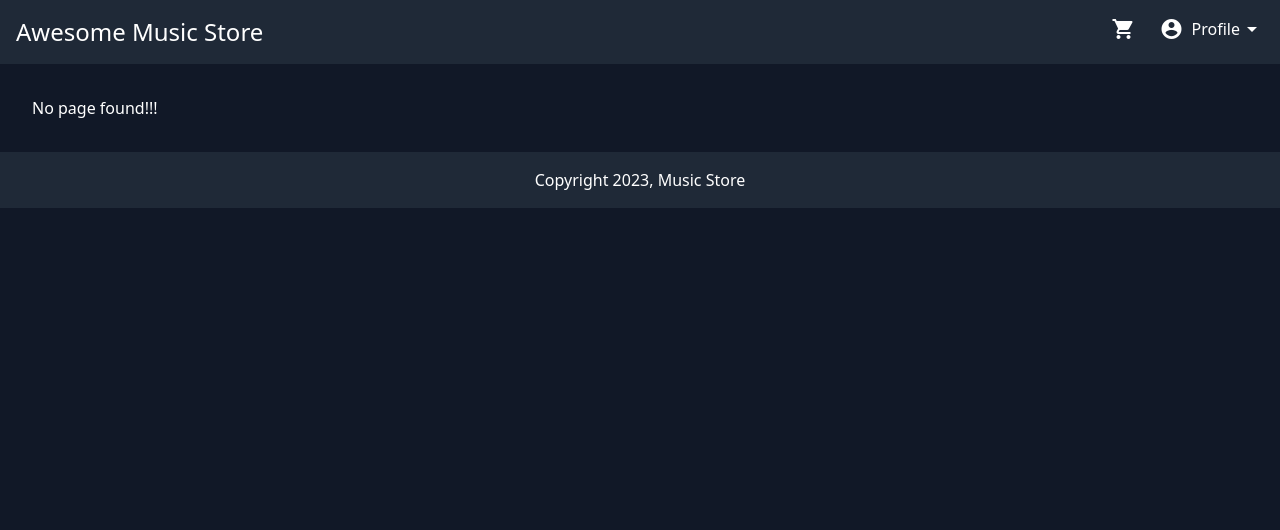
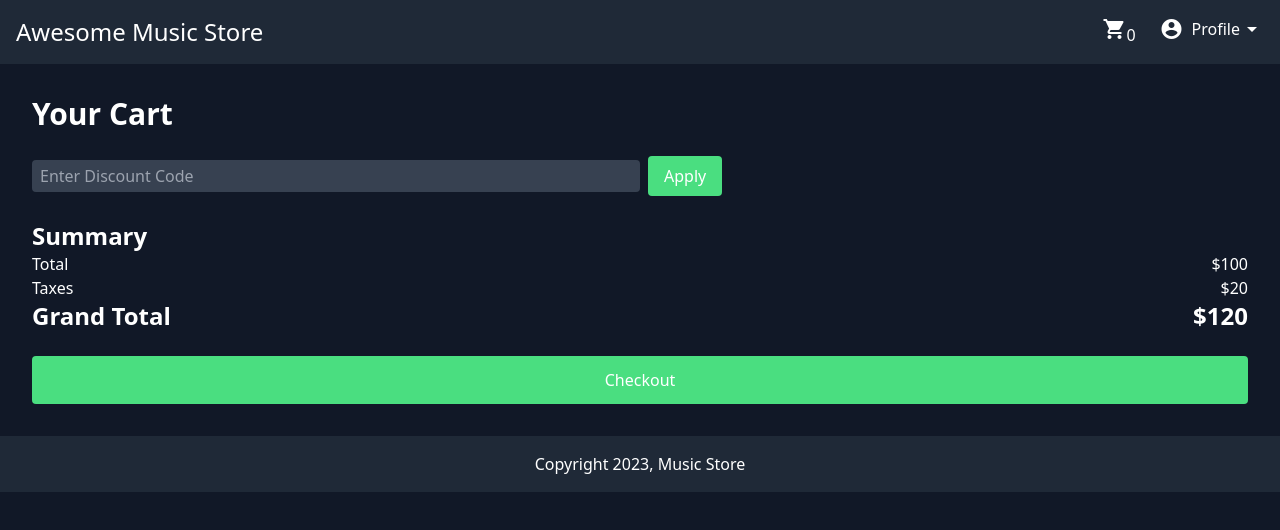
Before and after one commit to Ramzankhan123/reactlearning, a React (Vite) app: page /cart in a window 1280 px wide. Shown: the top 530 px of the page. Built offline with nearby package versions, Linux system fonts and the light colour scheme.

Commit message:
cart screen and remove cart implement

```diff
--- a/src/App.tsx
+++ b/src/App.tsx
@@ -6,6 +6,7 @@ import HomepageScreen from "./screens/homepage";
 import LoginpageScreen from "./screens/loginpage";
 import ErrorpageScreen from "./screens/errorpage";
 import AlbumDetailpageScreen from "./screens/album-detail-page";
+import CartpageScreen from "./screens/cartpage";
 
 function App() {
   return (
@@ -19,6 +20,7 @@ function App() {
           <Route path="/" element={<HomepageScreen />} />
           <Route path="/albums/:id" element={<AlbumDetailpageScreen />} />
           <Route path="/login" element={<LoginpageScreen />} />
+          <Route path="/cart" element={<CartpageScreen />} />
           <Route path="/404" element={<ErrorpageScreen show="404"/>} />
           <Route path="*" element={<ErrorpageScreen />} />
 
--- a/src/component/header/index.tsx
+++ b/src/component/header/index.tsx
@@ -1,6 +1,7 @@
 import { useState } from "react";
 import Menu from "./menu";
 import { Link } from "react-router-dom";
+import { useSelector } from "react-redux";
 
 // function abc(){}
 // const abc = function(){}
@@ -14,6 +15,10 @@ const Header = ({ title }: any) => {
 
   const [showMenu, setShowMenu] = useState(false);
 
+  const cartItems = useSelector((state) => {
+    return state?.cart?.items;
+  });
+
   const menuClickHandler = () => {
     setShowMenu(!showMenu);
   };
@@ -24,9 +29,10 @@ const Header = ({ title }: any) => {
         <Link to="/">{title}</Link>
       </h1>
       <div className="flex items-center">
-        <a href="#" className="mr-6">
+        <Link to="/cart" className="mr-6">
           <span className="material-icons">shopping_cart</span>
-        </a>
+          {cartItems.length}
+        </Link>
         <div className="relative inline-block text-left">
           <button type="button" className="inline-flex items-center">
             <span className="material-icons"> account_circle </span>
--- /dev/null
+++ b/src/screens/cartpage/index.tsx
@@ -0,0 +1,83 @@
+import { useDispatch, useSelector } from "react-redux";
+import { removeFromCart } from "../../store/slices/cart";
+
+const CartpageScreen = () => {
+  const dispatch = useDispatch();
+
+  const cartItems = useSelector((state) => {
+    return state?.cart?.items;
+  });
+
+  return (
+    <>
+      <h1 className="text-3xl font-bold mb-6">Your Cart</h1>
+
+      <div className="divide-y divide-gray-700">
+        {cartItems.length > 0 &&
+          cartItems.map((album) => {
+            return (
+              <div className="py-4 flex items-center justify-between">
+                <div className="flex items-center space-x-4">
+                  <img
+                    src="https://via.placeholder.com/100"
+                    alt="Album"
+                    className="w-16 h-16"
+                  />
+                  <div>
+                    <p className="text-md font-bold">{album.name}</p>
+                    <p className="text-xs text-gray-400">
+                      {album.singers.join(", ")}
+                    </p>
+                  </div>
+                </div>
+                <button
+                  type="button"
+                  onClick={() => {
+                    dispatch(removeFromCart(album))
+                  }}
+                  className="text-red-400 hover:text-red-300 material-icons"
+                >
+                  delete
+                </button>
+              </div>
+            );
+          })}
+      </div>
+
+      <div className="mt-6">
+        <input
+          type="text"
+          className="bg-gray-700 text-white rounded px-2 py-1 w-1/2"
+          placeholder="Enter Discount Code"
+        />
+        <button className="bg-green-400 text-white px-4 py-2 rounded hover:bg-green-300 ml-2">
+          Apply
+        </button>
+      </div>
+
+      <div className="mt-6">
+        <h2 className="text-2xl font-bold">Summary</h2>
+        <div className="flex justify-between items-center">
+          <span>Total</span>
+          <span>$100</span>
+        </div>
+        <div className="flex justify-between items-center">
+          <span>Taxes</span>
+          <span>$20</span>
+        </div>
+        <div className="flex justify-between items-center text-2xl font-bold">
+          <span>Grand Total</span>
+          <span>$120</span>
+        </div>
+      </div>
+
+      <div className="mt-6">
+        <button className="bg-green-400 text-white px-8 py-3 rounded hover:bg-green-300 w-full">
+          Checkout
+        </button>
+      </div>
+    </>
+  );
+};
+
+export default CartpageScreen;
--- a/src/store/slices/cart.ts
+++ b/src/store/slices/cart.ts
@@ -9,7 +9,11 @@ export const CartSlice = createSlice({
     addToCart: (state, { payload }) => {
       state.items.push(payload);
     },
-    removeFromCart: (state, action) => {},
+    removeFromCart: (state, { payload }) => {
+        state.items = state.items.filter((item)=>{
+            return item.id !== payload.id
+        });
+    },
   },
 });
 
```
